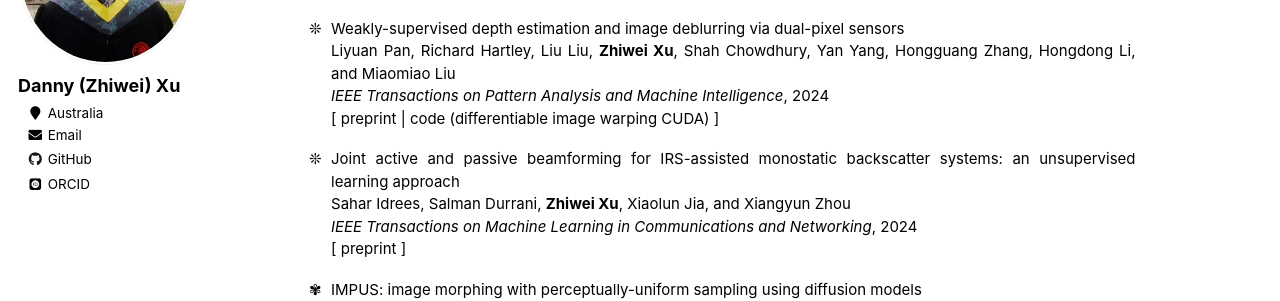
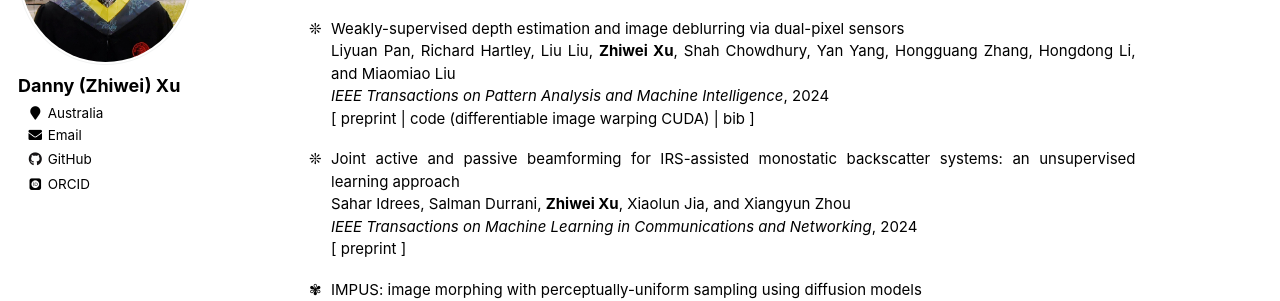
Before and after one commit to zwxu064/zwxu064.github.io, a Jekyll site: the page built from _pages/about.html, in a window 1280 px wide and 900 px high, scrolled down 536 px. Shown: the part 151-452 px from the top of the window. Built offline with Jekyll 4.4.1, drawn with Linux system fonts in a browser that asks for light colours; some web fonts are replaced.

Commit message:
Update about.html

```diff
--- a/_pages/about.html
+++ b/_pages/about.html
@@ -83,8 +83,21 @@
   <li style="color:black"><div><span style="font-size:1em">Weakly-supervised depth estimation and image deblurring via dual-pixel sensors</span></div>
       <div><span style="color:black;font-size:1em">Liyuan Pan, Richard Hartley, Liu Liu, <strong>Zhiwei Xu</strong>, Shah Chowdhury, Yan Yang, Hongguang Zhang, Hongdong Li, and Miaomiao Liu</span></div>
       <div><span style="color:black"><i>IEEE Transactions on Pattern Analysis and Machine Intelligence</i>, 2024</span></div>
-      <div><span style="color:black">[ <a style="color: inherit;" target="_blank" href="https://www.computer.org/csdl/journal/tp/5555/01/10679095/20b3i87Z9q8">preprint</a>
-	| <a style="color: inherit;" href="https://github.com/zwxu064/DiffImageWarpingCUDA" target="_blank">code (differentiable image warping CUDA)</a> ]</span></div>
+      <div>
+		  <span style="color:black">[
+			  <a style="color: inherit;" target="_blank" href="https://www.computer.org/csdl/journal/tp/5555/01/10679095/20b3i87Z9q8">preprint</a> |
+			  <a style="color: inherit;" href="https://github.com/zwxu064/DiffImageWarpingCUDA" target="_blank">code (differentiable image warping CUDA)</a> |
+			  <span class="toggle-btn" onclick="toggleBibtex('pan:pami2024')" style="cursor:pointer; color: inherit">bib</span>
+		]</span>
+	  </div>
+	  <div id="pan:pami2024" class="bibtex-content" style="display:none; background:#f6f8fa; border-left:3px solid #0366d6; padding:10px; margin-top:5px; font-family:monospace; font-size:0.8em">
+          @inproceedings{pan:pami2024,<br>
+	          &nbsp;&nbsp;title = {Weakly-supervised Depth Estimation and Image Deblurring via Dual-pixel Sensors},<br>
+	          &nbsp;&nbsp;author = {Liyuan Pan, Richard Hartley, Liu Liu, Zhiwei Xu, Shah Chowdhury, Yan Yang, Hongguang Zhang, Hongdong Li, and Miaomiao Liu},<br>
+	          &nbsp;&nbsp;booktitle = {IEEE Transactions on Pattern Analysis and Machine Intelligence},<br>
+	          &nbsp;&nbsp;year = {2024}<br>
+		  }
+	  </div>
   </li>
   </ul>
 
```
